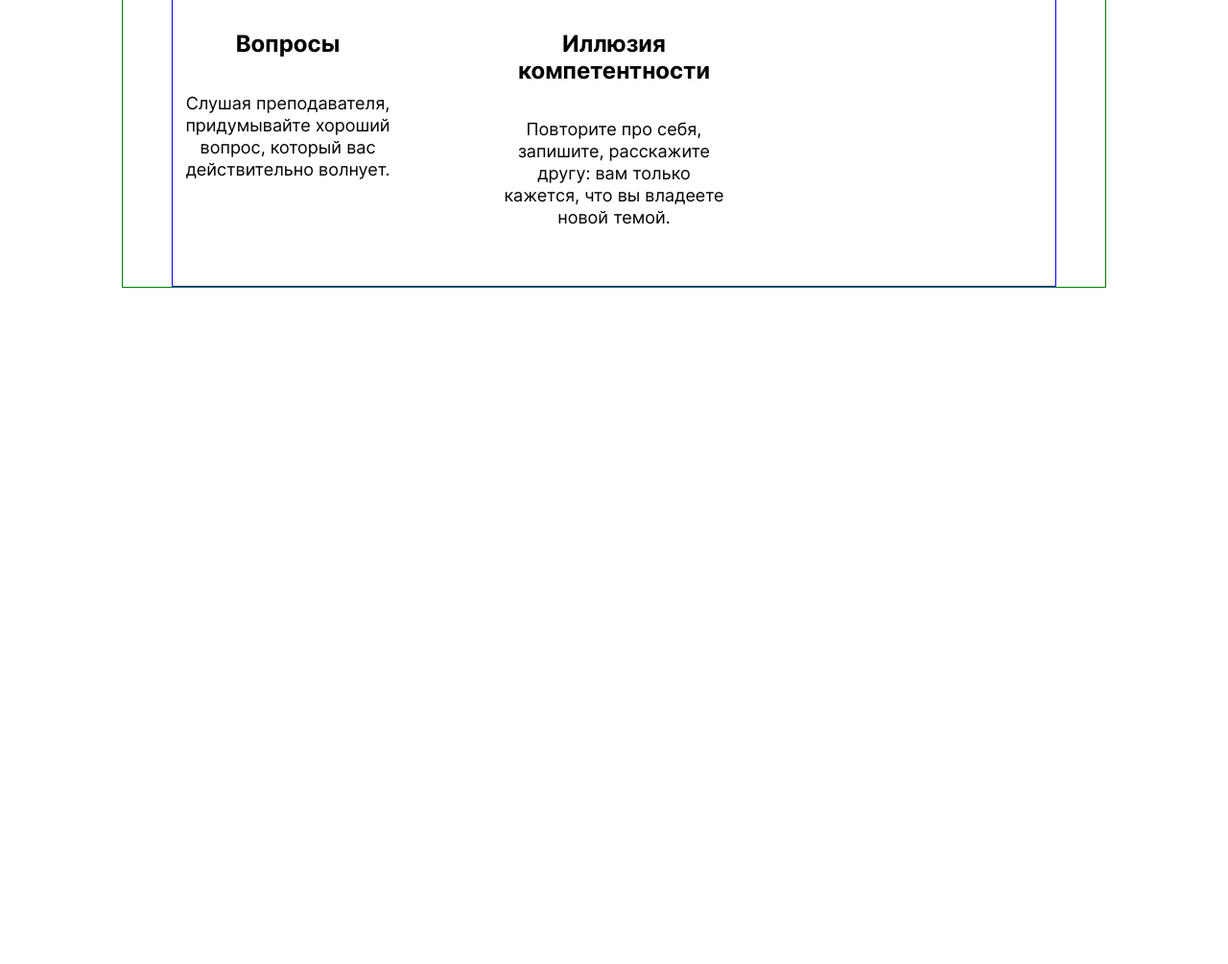
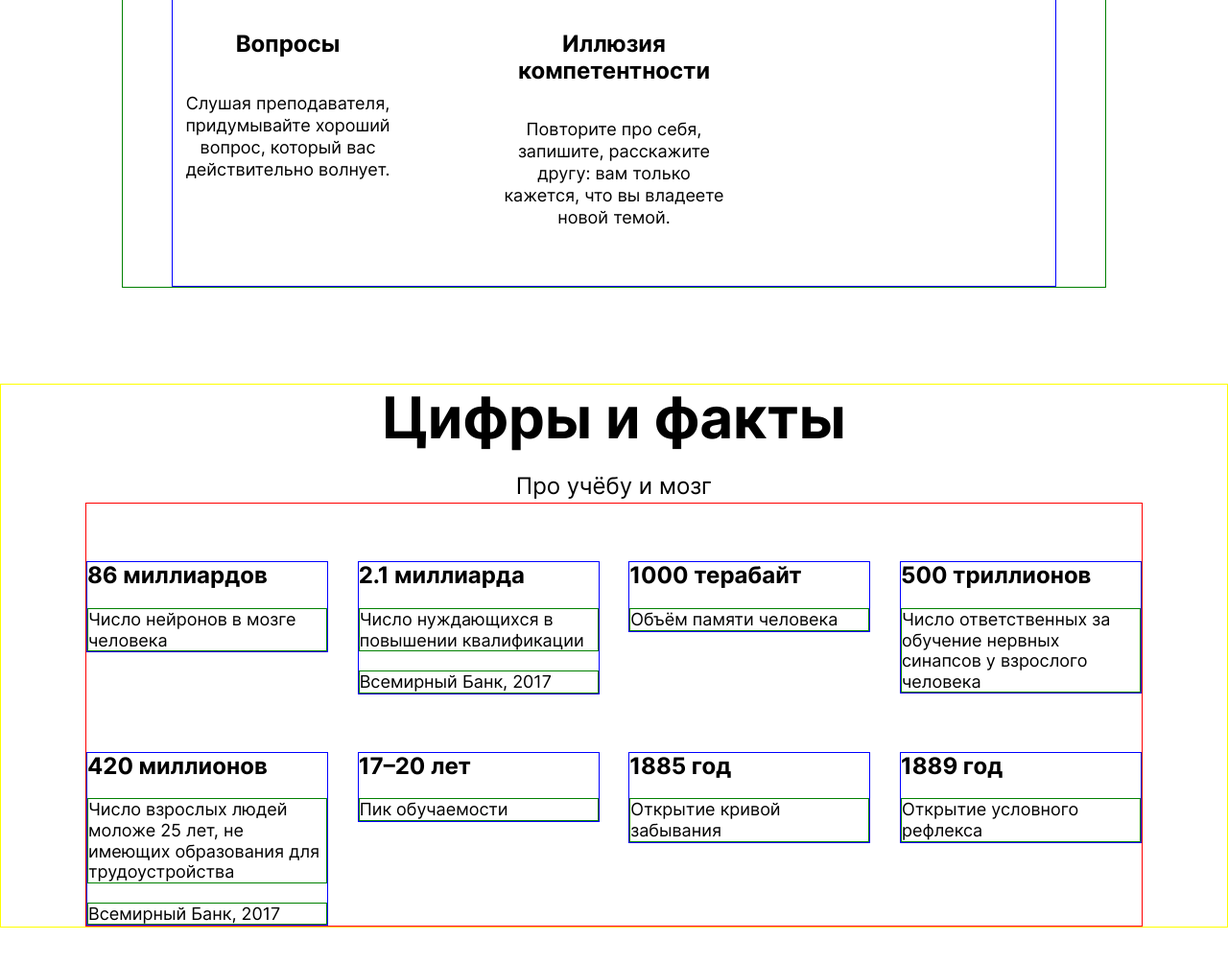
Before and after one commit to Aria1ink/how-to-learn-plus, a plain HTML site: page index.html in a window 1280 px wide. Shown: the part 2259-3264 px from the top of the page at 96% size. Before the commit the page ends 2559 px from the top, so only its background shows below. Drawn offline with Linux system fonts and the light colour scheme; files whose address does not match are found by name.

Commit message:
блок 4

```diff
--- /dev/null
+++ b/blocks/digits/digits.css
@@ -0,0 +1,4 @@
+.digits {
+    border: 1px solid yellow ;
+    margin: 100px auto;
+}
--- a/blocks/section-subtitle/section-subtitle.css
+++ b/blocks/section-subtitle/section-subtitle.css
@@ -3,5 +3,6 @@
   line-height: 34px;
   font-size: 24px;
   font-weight: normal;
-  margin: 0 auto
+  margin: 0 auto;
+  text-align: center;
 }
--- a/blocks/section-title/section-title.css
+++ b/blocks/section-title/section-title.css
@@ -4,4 +4,5 @@
   font-size: 60px;
   font-weight: 700;
   margin: 0 auto 20px;
+  text-align: center;
 }
--- /dev/null
+++ b/blocks/table/table.css
@@ -0,0 +1,10 @@
+.table {
+  width: 1100px;
+  display: flex;
+  flex-direction: row;
+  justify-content: space-between;
+  align-items: baseline;
+  flex-wrap: wrap;
+  border: 1px solid red ;
+  margin: 0 auto;
+}
--- /dev/null
+++ b/blocks/table/table__cell.css
@@ -0,0 +1,5 @@
+.table__cell {
+  width: 250px;
+  margin-top: 60px;
+  border: 1px solid blue ;
+}
--- /dev/null
+++ b/blocks/table/table__heading.css
@@ -0,0 +1,6 @@
+.table__heading {
+  line-height: 1.15;
+  font-size: 24px;
+  font-weight: 700;
+  margin: 0;
+}
--- /dev/null
+++ b/blocks/table/table__text.css
@@ -0,0 +1,8 @@
+.table__text {
+  margin: 0;
+  margin-top: 20px;
+  line-height: 1.2;
+  font-size: 18px;
+  font-weight: normal;
+  border: 1px solid green ;
+}
--- a/index.html
+++ b/index.html
@@ -74,7 +74,44 @@
         </div>
       </section>
       <section class="digits">
-
+        <h2 class="section-title">Цифры и факты</h2>
+        <h3 class="section-subtitle">Про учёбу и мозг</h3>
+        <div class="table">
+          <div class="table__cell">
+            <h4 class="table__heading">86 миллиардов</h4>
+            <p class="table__text">Число нейронов в мозге человека</p>
+          </div>
+          <div class="table__cell">
+            <h4 class="table__heading">2.1 миллиарда</h4>
+            <p class="table__text">Число нуждающихся в повышении квалификации</p>
+            <p class="table__text">Всемирный Банк, 2017</p>
+          </div>
+          <div class="table__cell">
+            <h4 class="table__heading">1000 терабайт</h4>
+            <p class="table__text">Объём памяти человека</p>
+          </div>
+          <div class="table__cell">
+            <h4 class="table__heading">500 триллионов</h4>
+            <p class="table__text">Число ответственных за обучение нервных синапсов у взрослого человека</p>
+          </div>
+          <div class="table__cell">
+            <h4 class="table__heading">420 миллионов</h4>
+            <p class="table__text">Число взрослых людей моложе 25 лет, не имеющих образования для трудоустройства</p>
+            <p class="table__text">Всемирный Банк, 2017</p>
+          </div>
+          <div class="table__cell">
+            <h4 class="table__heading">17–20 лет</h4>
+            <p class="table__text">Пик обучаемости</p>
+          </div>
+          <div class="table__cell">
+            <h4 class="table__heading">1885 год</h4>
+            <p class="table__text">Открытие кривой забывания</p>
+          </div>
+          <div class="table__cell">
+            <h4 class="table__heading">1889 год</h4>
+            <p class="table__text">Открытие условного рефлекса</p>
+          </div>
+        </div>
       </section>
       <section class="kaufman">
 
--- a/pages/index.css
+++ b/pages/index.css
@@ -24,6 +24,11 @@
 @import url(../blocks/cards/cards__image.css);
 @import url(../blocks/cards/cards__description.css);
 @import url(../table/__cell/table__cell_theme_dark.css);
+@import url(../blocks/digits/digits.css);
+@import url(../blocks/table/table.css);
+@import url(../blocks/table/table__cell.css);
+@import url(../blocks/table/table__heading.css);
+@import url(../blocks/table/table__text.css);
 @font-face {
     font-family: Inter;
     src: url(../fonts/Inter-Regular.woff) format('woff'),
```
